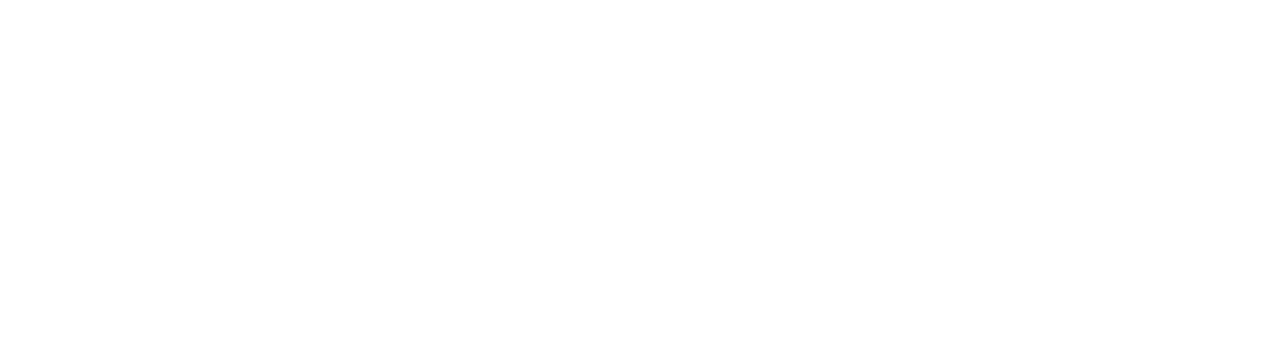
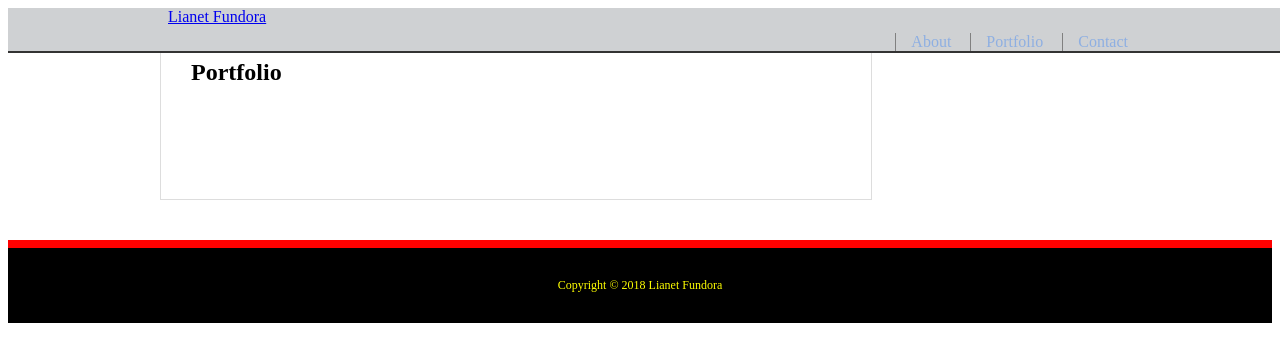
Before and after one commit to LianetF26/PortfolioLF, a plain HTML site: page portfolio.html in a window 1280 px wide. Drawn offline with Linux system fonts and the light colour scheme.

Commit message:
added portfolio

```diff
--- a/portfolio.html
+++ b/portfolio.html
@@ -0,0 +1,37 @@
+<!DOCTYPE html>
+<html>
+<head>
+	<title>Portfolio | Lianet Fundora</title>
+	<link rel="stylesheet" type="text/css" href="style.css">
+</head>
+<body>
+    <header id="masthead">
+	    <div class="container">
+		    <a href="index.html">Lianet Fundora</a>
+		    <nav>
+			   	<a href="index.html">About</a>
+				<a href="portfolio.html">Portfolio</a>
+				<a href="contact.html">Contact</a>
+		    </nav>
+	     </div>
+    </header>
+
+
+<div id="main-container" class="container">
+	<section class="main-section">
+		<h1>Portfolio</h1>
+
+		<div class="work">
+			<img scr="">
+		</div>
+	</section>
+</div>
+
+ <footer>
+    	<div>
+    		Copyright &copy; 2018 Lianet Fundora
+    	</div>
+    </footer>
+
+</body>
+</html>
--- a/style.css
+++ b/style.css
@@ -72,6 +72,13 @@ h3, .sidebar h2{
 	line-height: 22px;
 	border-bottom: 2px solid yellow;
 }
+.work{
+	position: relative;
+	float:left;
+	width: 274px;
+	margin: 20px 0  25px;
+	overflow: auto;
+}
 footer{
 	padding:30px 0;
 	clear: both;
```
Also changed, not shown: index.html (+1 -1 lines).
